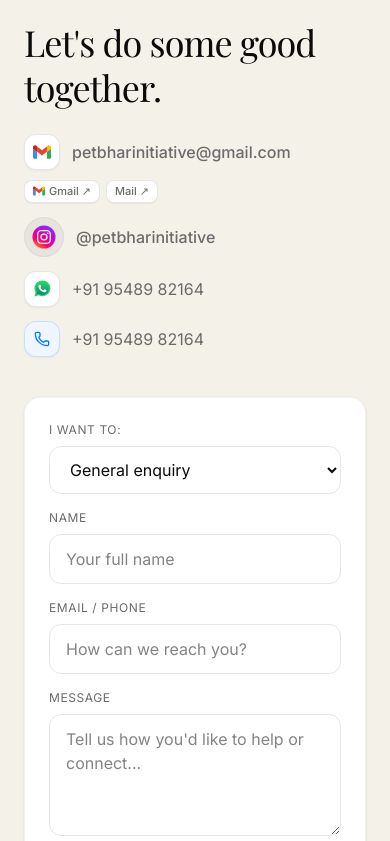
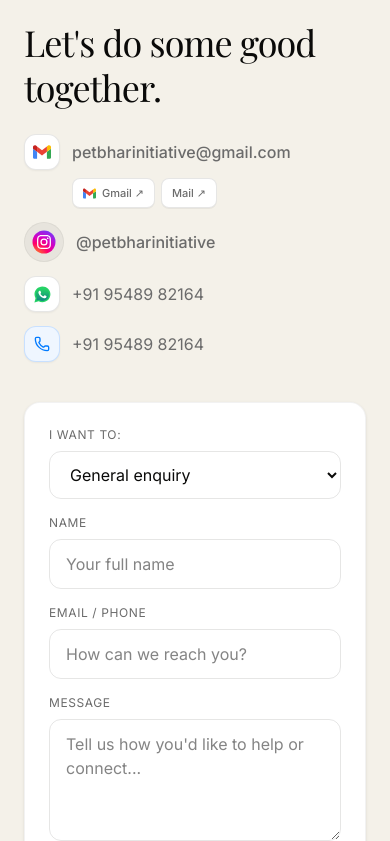
Before and after one commit to kingmhz/petbhar-initiative, a Next.js app: page / in a window 390 px wide. Shown: the part 10923-11764 px from the top of the page. Built offline with nearby package versions, Linux system fonts and the light colour scheme; no server answers.

Commit message:
fix(responsive): optimize email options and modal across all device screen sizes

```diff
--- a/src/components/layout/Footer.tsx
+++ b/src/components/layout/Footer.tsx
@@ -83,17 +83,17 @@ export default function Footer() {
                   <button
                     type="button"
                     onClick={() => setEmailModalOpen(true)}
-                    className="inline-flex items-center gap-2.5 py-1 text-sm sm:text-[15px] text-ivory/80 hover:text-white transition-colors cursor-pointer text-left"
+                    className="inline-flex items-center gap-2.5 py-1 text-sm sm:text-[15px] text-ivory/80 hover:text-white transition-colors cursor-pointer text-left min-w-0"
                     title="Click for email options (Gmail, default mail app, copy address)"
                   >
                     <GmailIcon size={18} />
-                    <span>{siteConfig.contact.email}</span>
+                    <span className="truncate sm:overflow-visible">{siteConfig.contact.email}</span>
                   </button>
                   <a
                     href={`https://mail.google.com/mail/?view=cm&fs=1&to=${encodeURIComponent(siteConfig.contact.email)}`}
                     target="_blank"
                     rel="noopener noreferrer"
-                    className="px-1.5 py-0.5 rounded bg-white/10 hover:bg-white/20 text-[11px] text-ivory/80 hover:text-white transition-all"
+                    className="px-2 py-0.5 rounded-md bg-white/10 hover:bg-white/20 text-[11px] text-ivory/90 hover:text-white active:scale-95 transition-all inline-flex items-center gap-1 font-medium"
                     title="Compose directly in Gmail"
                   >
                     Gmail ↗
--- a/src/components/sections/Contact.tsx
+++ b/src/components/sections/Contact.tsx
@@ -60,33 +60,35 @@ export function Contact() {
               </SectionHeading>
 
               <div className="mt-6 space-y-3.5">
-                <div className="flex flex-wrap items-center gap-2.5">
+                <div className="flex flex-col sm:flex-row sm:items-center gap-2 sm:gap-3">
                   <button
                     type="button"
                     onClick={() => setEmailModalOpen(true)}
-                    className="group flex items-center gap-3 text-warm-grey hover:text-charcoal transition-all duration-300 text-left cursor-pointer"
+                    className="group flex items-center gap-3 text-warm-grey hover:text-charcoal transition-all duration-300 text-left cursor-pointer min-w-0"
                     title="Click for email options (Gmail, default mail app, copy address)"
                   >
-                    <span className="flex items-center justify-center w-9 h-9 rounded-xl bg-white shadow-xs border border-charcoal/10 group-hover:border-[#EA4335]/35 group-hover:shadow-[0_2px_12px_rgba(234,67,53,0.18)] transition-all">
+                    <span className="flex items-center justify-center w-9 h-9 rounded-xl bg-white shadow-xs border border-charcoal/10 group-hover:border-[#EA4335]/35 group-hover:shadow-[0_2px_12px_rgba(234,67,53,0.18)] transition-all shrink-0">
                       <GmailIcon size={18} />
                     </span>
-                    <span className="group-hover:text-charcoal transition-colors font-medium">{config.contact.email}</span>
+                    <span className="group-hover:text-charcoal transition-colors font-medium truncate sm:overflow-visible">
+                      {config.contact.email}
+                    </span>
                   </button>
 
-                  <div className="flex items-center gap-1.5 text-[11px]">
+                  <div className="flex items-center gap-1.5 text-[11px] pl-12 sm:pl-0">
                     <a
                       href={gmailWebUrl}
                       target="_blank"
                       rel="noopener noreferrer"
-                      className="px-2 py-0.5 rounded-lg bg-white border border-charcoal/10 hover:border-[#EA4335] text-warm-grey hover:text-[#EA4335] transition-all flex items-center gap-1 shadow-2xs font-medium"
+                      className="px-2.5 py-1 sm:py-0.5 rounded-lg bg-white border border-charcoal/10 hover:border-[#EA4335] text-warm-grey hover:text-[#EA4335] active:scale-95 transition-all flex items-center gap-1.5 shadow-2xs font-medium min-h-[30px] sm:min-h-0"
                       title="Compose directly in Gmail"
                     >
-                      <GmailIcon size={12} />
+                      <GmailIcon size={13} />
                       <span>Gmail ↗</span>
                     </a>
                     <a
                       href={`mailto:${config.contact.email}`}
-                      className="px-2 py-0.5 rounded-lg bg-white border border-charcoal/10 hover:border-charcoal/30 text-warm-grey hover:text-charcoal transition-all flex items-center gap-1 shadow-2xs font-medium"
+                      className="px-2.5 py-1 sm:py-0.5 rounded-lg bg-white border border-charcoal/10 hover:border-charcoal/30 text-warm-grey hover:text-charcoal active:scale-95 transition-all flex items-center gap-1.5 shadow-2xs font-medium min-h-[30px] sm:min-h-0"
                       title="Open default system mail app"
                     >
                       <span>Mail ↗</span>
--- a/src/components/ui/EmailModal.tsx
+++ b/src/components/ui/EmailModal.tsx
@@ -46,7 +46,7 @@ export function EmailModal({ isOpen, onClose, email }: EmailModalProps) {
   return (
     <AnimatePresence>
       {isOpen && (
-        <div className="fixed inset-0 z-50 flex items-center justify-center p-4">
+        <div className="fixed inset-0 z-50 flex items-center justify-center p-3 sm:p-4 overflow-y-auto">
           {/* Backdrop */}
           <motion.div
             initial={{ opacity: 0 }}
@@ -62,19 +62,19 @@ export function EmailModal({ isOpen, onClose, email }: EmailModalProps) {
             animate={{ opacity: 1, scale: 1, y: 0 }}
             exit={{ opacity: 0, scale: 0.95, y: 12 }}
             transition={{ duration: 0.2, ease: 'easeOut' }}
-            className="relative w-full max-w-md bg-white rounded-3xl p-6 sm:p-7 shadow-2xl border border-charcoal/10 z-10 text-charcoal"
+            className="relative w-full max-w-md max-h-[90vh] overflow-y-auto bg-white rounded-3xl p-5 sm:p-7 shadow-2xl border border-charcoal/10 z-10 text-charcoal my-auto"
           >
             {/* Header */}
-            <div className="flex items-start justify-between pb-4 border-b border-charcoal/10">
-              <div className="flex items-center gap-3">
-                <span className="flex items-center justify-center w-10 h-10 rounded-2xl bg-white shadow-xs border border-charcoal/10">
+            <div className="flex items-start justify-between pb-3.5 sm:pb-4 border-b border-charcoal/10">
+              <div className="flex items-center gap-3 min-w-0 pr-2">
+                <span className="flex items-center justify-center w-10 h-10 rounded-2xl bg-white shadow-xs border border-charcoal/10 shrink-0">
                   <GmailIcon size={20} />
                 </span>
-                <div>
-                  <h3 className="font-serif text-lg font-semibold text-charcoal">
+                <div className="min-w-0">
+                  <h3 className="font-serif text-lg font-semibold text-charcoal leading-tight">
                     Send an Email
                   </h3>
-                  <p className="text-xs text-warm-grey font-mono mt-0.5">
+                  <p className="text-xs text-warm-grey font-mono mt-0.5 truncate sm:overflow-visible">
                     {email}
                   </p>
                 </div>
```
